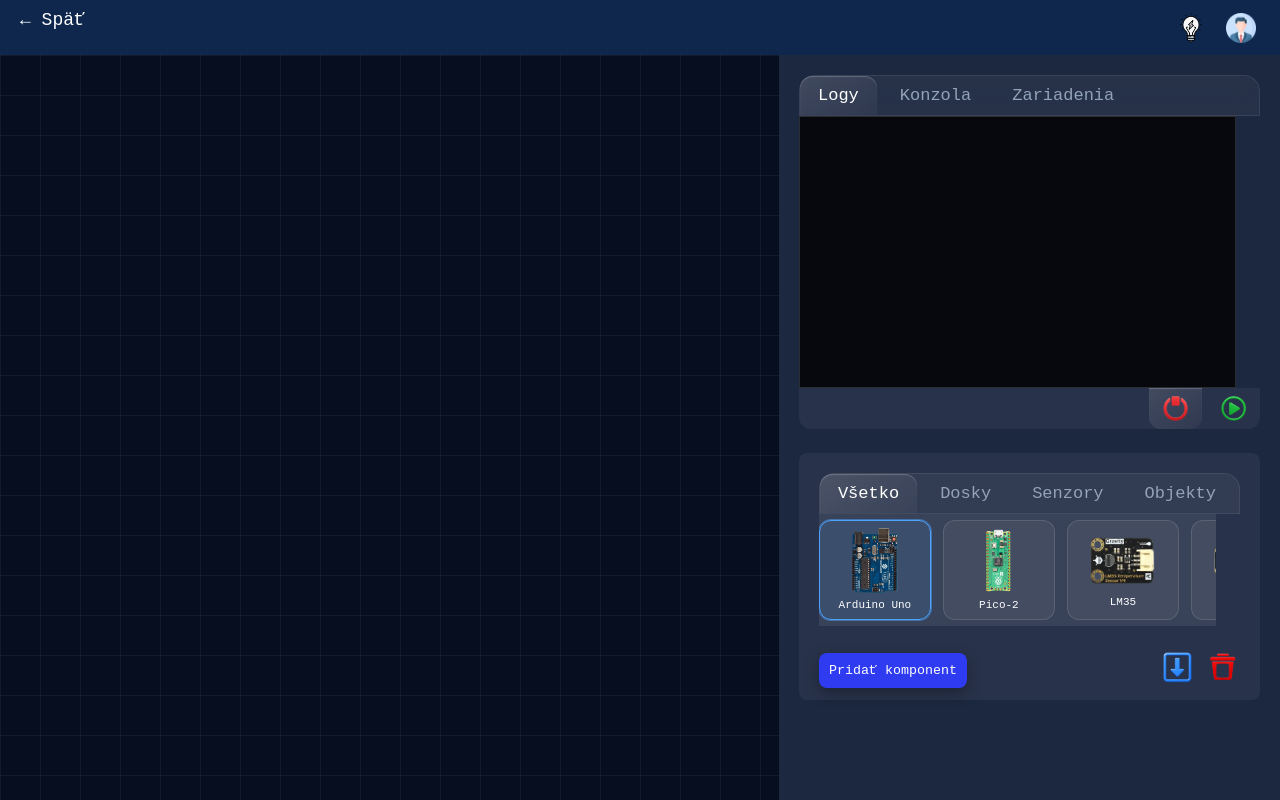
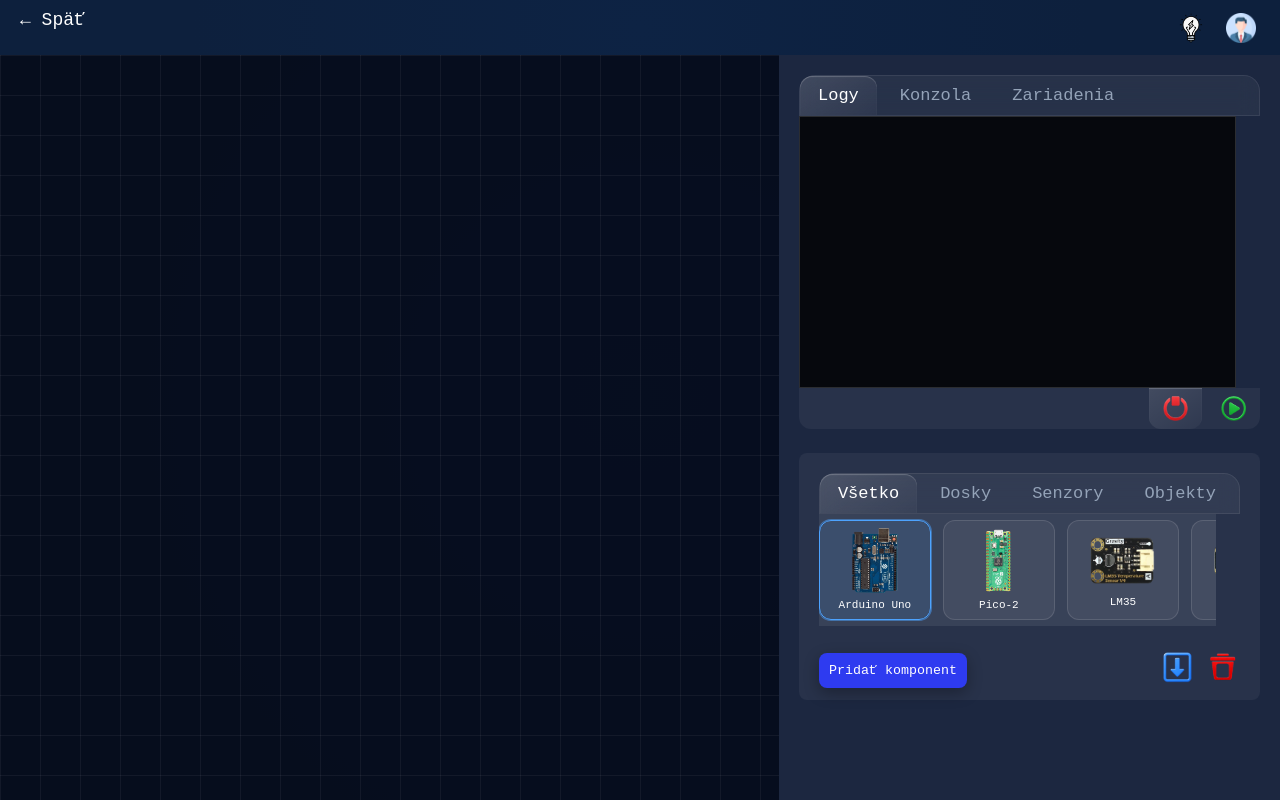
Before and after one commit to RealJarvis/soria-virtual-lab, a website: page lab/lab.html in a window 1280 px wide. Drawn offline with Linux system fonts and the light colour scheme.

Commit message:
small UI fix

```diff
--- a/lab/lab.css
+++ b/lab/lab.css
@@ -1,5 +1,5 @@
 body {
-    background: #07152C;
+    background: radial-gradient(circle at center, #07142a 0%, #050d1a 70%);
     display: flex;
     flex-direction: column;
     margin: 0;
@@ -43,7 +43,7 @@ body {
     position: relative;
     padding-left: 24px;
     padding-right: 24px;
-    background: #0f274d;
+    background: radial-gradient(circle at center, #0d2344 0%, #0d203d 70%);
     min-height: 50px;
     display: flex;
     flex: 0.5;
--- a/login/login.css
+++ b/login/login.css
@@ -1,5 +1,6 @@
 body {
-    background: #07152C;
+    background: radial-gradient(circle at center, #07142a 0%, #050d1a 70%);
+
     margin: 0;
     justify-content: center;
     align-items: center;
--- a/materials/materials.css
+++ b/materials/materials.css
@@ -3,7 +3,7 @@
 body {
     margin: 0;
     font-family: Arial, sans-serif;
-    background: radial-gradient(circle at top, #0b1c33, #050d1a);
+    background: radial-gradient(circle at center, #07142a 0%, #050d1a 70%);
     color: #0a0a0a;
 
 }
--- a/soriamain.css
+++ b/soriamain.css
@@ -1,5 +1,5 @@
 body {
-    background: #07152C;
+    background: radial-gradient(circle at center, #07142a 0%, #050d1a 70%);
     margin: 0;
     justify-content: center;
     align-items: center;
```
